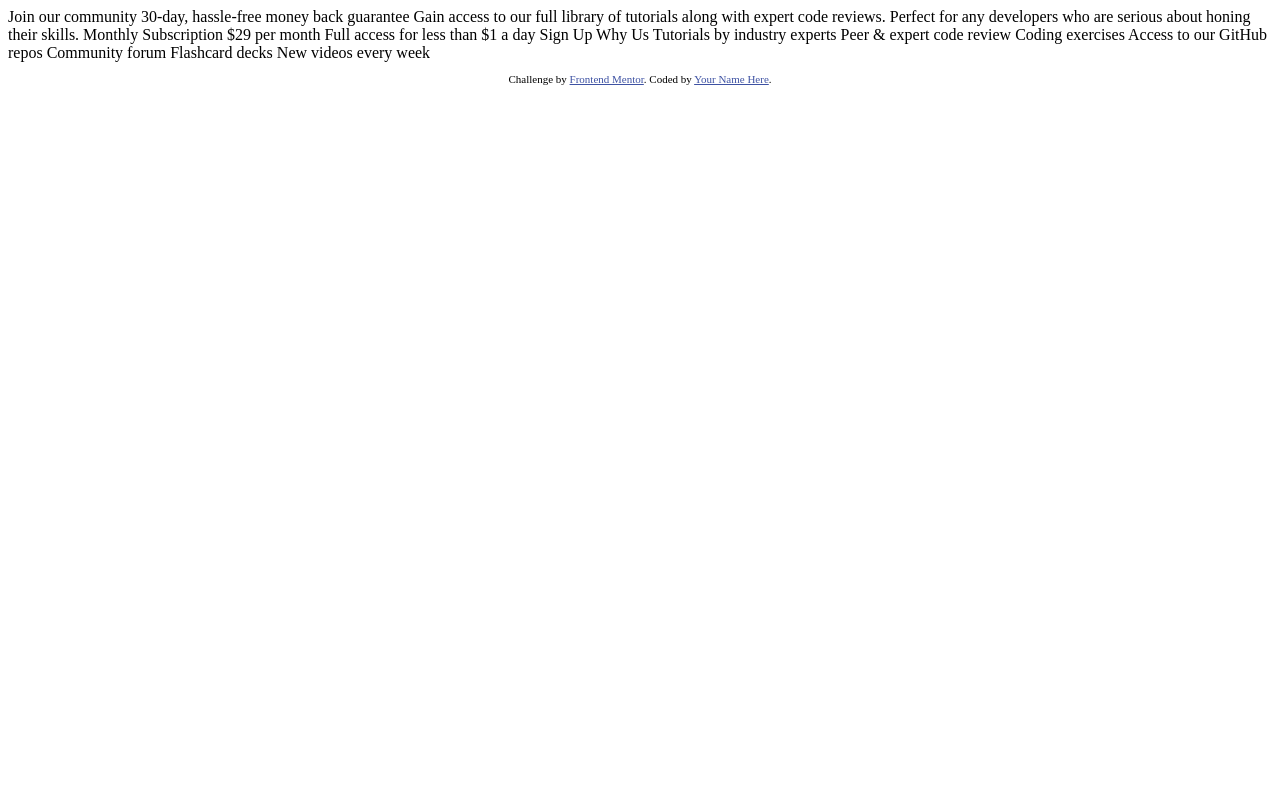
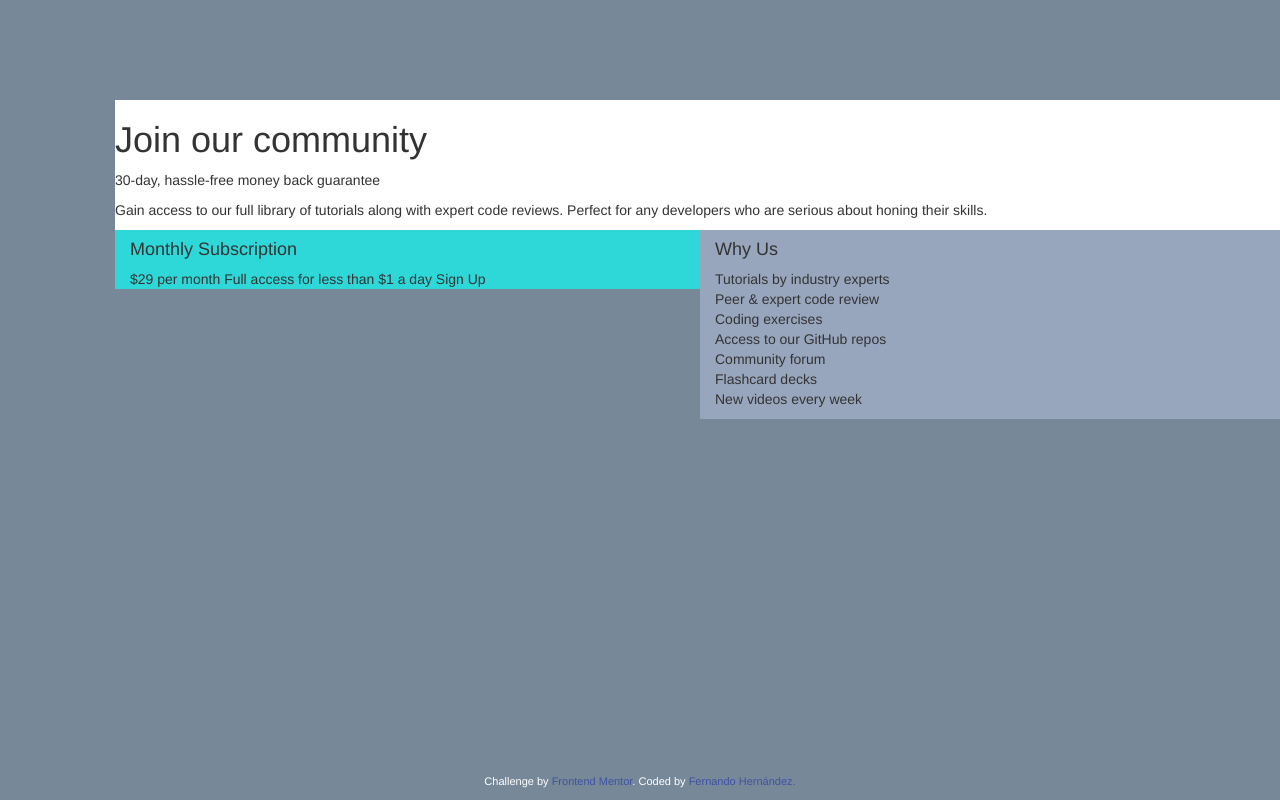
Before and after one commit to fdodeJesushdez/single-price-grid-component-master, a plain HTML site: page index.html in a window 1280 px wide. Drawn offline with nearby package versions, Linux system fonts and the light colour scheme.

Commit message:
different chnges  looking for give a solution

```diff
--- a/index.html
+++ b/index.html
@@ -8,43 +8,59 @@
 
   <title>Frontend Mentor | Single Price Grid Component</title>
 
+  <link rel="stylesheet" href="https://maxcdn.bootstrapcdn.com/bootstrap/3.4.1/css/bootstrap.min.css">
+  <script src="https://ajax.googleapis.com/ajax/libs/jquery/3.5.1/jquery.min.js"></script>
+  <script src="https://maxcdn.bootstrapcdn.com/bootstrap/3.4.1/js/bootstrap.min.js"></script>
+
+  <link rel="stylesheet" href="styles.css">
+
   <!-- Feel free to remove these styles or customise in your own stylesheet 👍 -->
-  <style>
-    .attribution { font-size: 11px; text-align: center; }
-    .attribution a { color: hsl(228, 45%, 44%); }
-  </style>
+
 </head>
-<body>
-  Join our community
+<body class="container-fluid bigcontainer">
 
-  30-day, hassle-free money back guarantee
-
-  Gain access to our full library of tutorials along with expert code reviews.
-  Perfect for any developers who are serious about honing their skills.
-
-  Monthly Subscription
+    <div class="container">
+      <header>
+        <div class="row joinus">
+          <h1>Join our community</h1>
+          <p>30-day, hassle-free money back guarantee</p>
+          <p> Gain access to our full library of tutorials along with expert code reviews.
+            Perfect for any developers who are serious about honing their skills.</p>
+        </div>
+      </header>
+      <section>
+          <div class="row">
+            <div class="col-sm-6" style="background-color:rgb(46, 216, 216);">
+              <h4>Monthly Subscription</h4>
 
               &dollar;29 per month
 
               Full access for less than &dollar;1 a day
 
               Sign Up
+            </div>
+            <div class="col-sm-6" style="background-color:hsl(218, 22%, 67%);">
+              <h4>Why Us</h4>
 
-  Why Us
+              <p>
+              Tutorials by industry experts<br>
+              Peer & expert code review<br>
+              Coding exercises<br>
+              Access to our GitHub repos<br>
+              Community forum<br>
+              Flashcard decks<br>
+              New videos every week</p>
 
-  Tutorials by industry experts
-  Peer &amp; expert code review
-  Coding exercises
-  Access to our GitHub repos
-  Community forum
-  Flashcard decks
-  New videos every week
-
+            </div>
+          </div>
+      </section>
+    </div>
     <footer>
-    <p class="attribution">
-      Challenge by <a href="https://www.frontendmentor.io?ref=challenge" target="_blank">Frontend Mentor</a>.
-      Coded by <a href="#">Your Name Here</a>.
+      <p>
+        Challenge by <a style="color: hsl(228, 45%, 44%);" href="https://www.frontendmentor.io?ref=challenge" target="_blank">Frontend Mentor</a>.
+        Coded by <a style="color: hsl(228, 45%, 44%);" href="#">Fernando Hernández.</a>
       </p>
     </footer>
+
  </body>
 </html>
--- /dev/null
+++ b/styles.css
@@ -0,0 +1,24 @@
+.bigcontainer {
+    background-color:lightslategrey;
+
+}
+
+.joinus {
+    background-color: white;
+    border: 10px;
+}
+
+.container {
+    margin: 100px;
+}
+
+footer {
+    position: fixed;
+    left: 0;
+    bottom: 0;
+    width: 100%;
+    font-size: 11px;
+    background-color:lightslategrey;
+    color: white;
+    text-align: center;
+}
```
Lines whose indentation alone changed are shown as unchanged.
